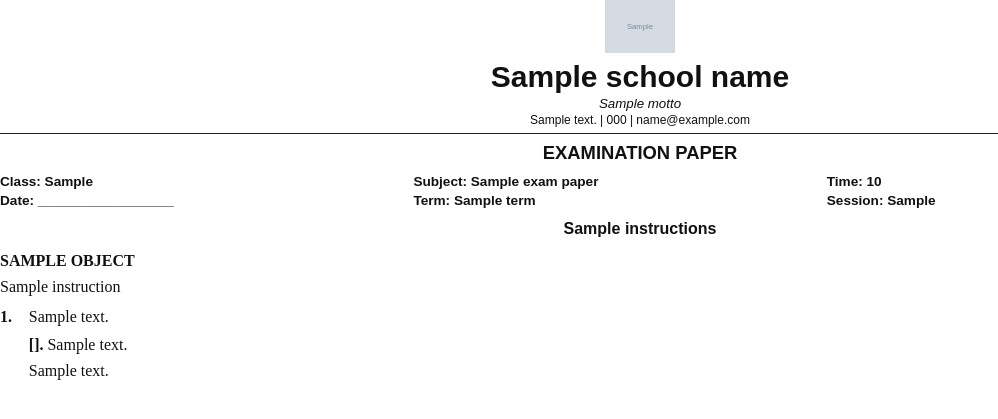
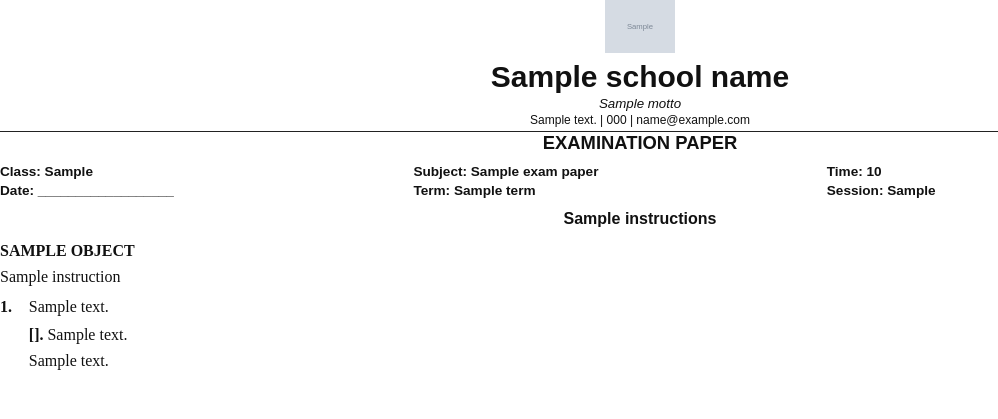
Before and after one commit to sodiq-e/daarul_portal, a Django app: template exams/templates/exams/exam_paper_pdf.html in a window 1280 px wide. Shown: the top 419 px of the page, without its empty margins (0-998 px from the left). Run offline with Django 5.2, Linux system fonts and the light colour scheme; the template is opened without the code that fills it: most values are stand-ins (such as "Sample title", 1, 10 or a date in 2020); grey boxes marked "Sample" are stand-in pictures.

Commit message:
modexam3

```diff
--- a/exams/templates/exams/exam_paper_pdf.html
+++ b/exams/templates/exams/exam_paper_pdf.html
@@ -4,7 +4,7 @@
   <meta charset="utf-8">
   <title>{{ school_name }} - Examination Paper</title>
   <style>
-    @page { size: A4; margin: 15mm; }
+    @page { size: A4; margin: 6mm 15mm 15mm; }
     body {
       margin: 0;
       color: #111;
@@ -12,8 +12,8 @@
       font-size: {{ font_size|default:'12pt' }};
     }
     .school-header {
-      margin-bottom: 8px;
-      padding-bottom: 4px;
+      margin-bottom: 0;
+      padding-bottom: 2px;
       border-bottom: 1px solid #222;
       text-align: center;
     }
--- a/exams/templates/exams/print_exam_paper.html
+++ b/exams/templates/exams/print_exam_paper.html
@@ -117,7 +117,7 @@
   }
   @media print {
     @page {
-      margin: 10mm;
+      margin: 6mm 10mm 10mm;
     }
     body {
       margin: 0 !important;
@@ -130,8 +130,8 @@
       visibility: visible !important;
       position: static !important;
       width: 100% !important;
-      margin: 0 0 4px !important;
-      padding: 4px 0 !important;
+      margin: 0 !important;
+      padding: 0 0 2px !important;
       border-bottom: 1px solid #222 !important;
     }
     header .header-container {
```
Also changed, not shown: exams/templates/exams/exam_paper_preview.html (+5 -2 lines).
